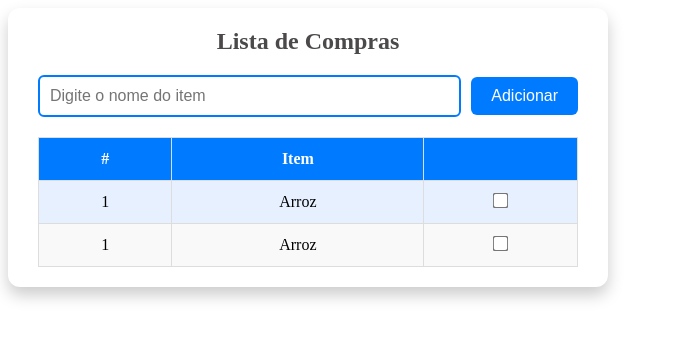
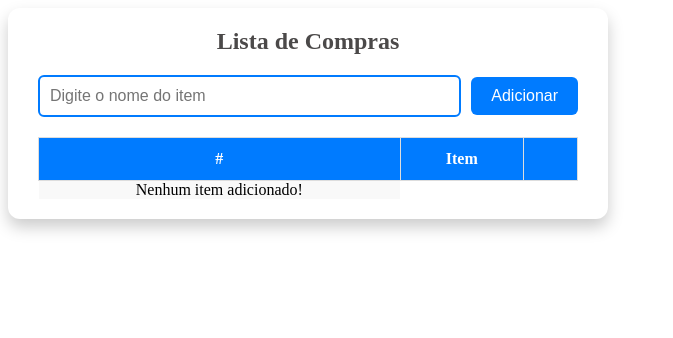
Before and after one commit to Joallisson/conceitos-basicos-angular, an Angular app: page / in a window 1280 px wide. Shown: the top 338 px of the page, without its empty margins (0-673 px from the left). Built offline with nearby package versions, Linux system fonts and the light colour scheme.

Commit message:
Utilizando o @for e o ngFor para renderizar componentes de lista

```diff
--- a/src/app/shopping-list/shopping-list.component.html
+++ b/src/app/shopping-list/shopping-list.component.html
@@ -19,23 +19,23 @@
         <th>Item</th>
         <th></th>
       </tr>
+    </thead>
 
+    <tbody>
+      @for(item of list; track item.id){
         <tr>
-        <td>1</td>
-        <td>Arroz</td>
+          <td>{{ item.id }}</td>
+          <td>{{ item.name }}</td>
           <td>
             <input type="checkbox"/>
           </td>
         </tr>
-
-      <tr>
-        <td>1</td>
-        <td>Arroz</td>
-        <td>
-          <input type="checkbox"/>
-        </td>
+      } @empty {
+        <tr colspan="3">
+          Nenhum item adicionado!
         </tr>
-    </thead>
+      }
+    </tbody>
   </table>
 
 </div>
--- a/src/app/shopping-list/shopping-list.component.ts
+++ b/src/app/shopping-list/shopping-list.component.ts
@@ -21,7 +21,5 @@ export class ShoppingListComponent {
     this.list.push(itemList)
 
     this.item = '';
-
-    console.table(this.list)
   }
 }
```
Lines whose indentation alone changed are shown as unchanged.
